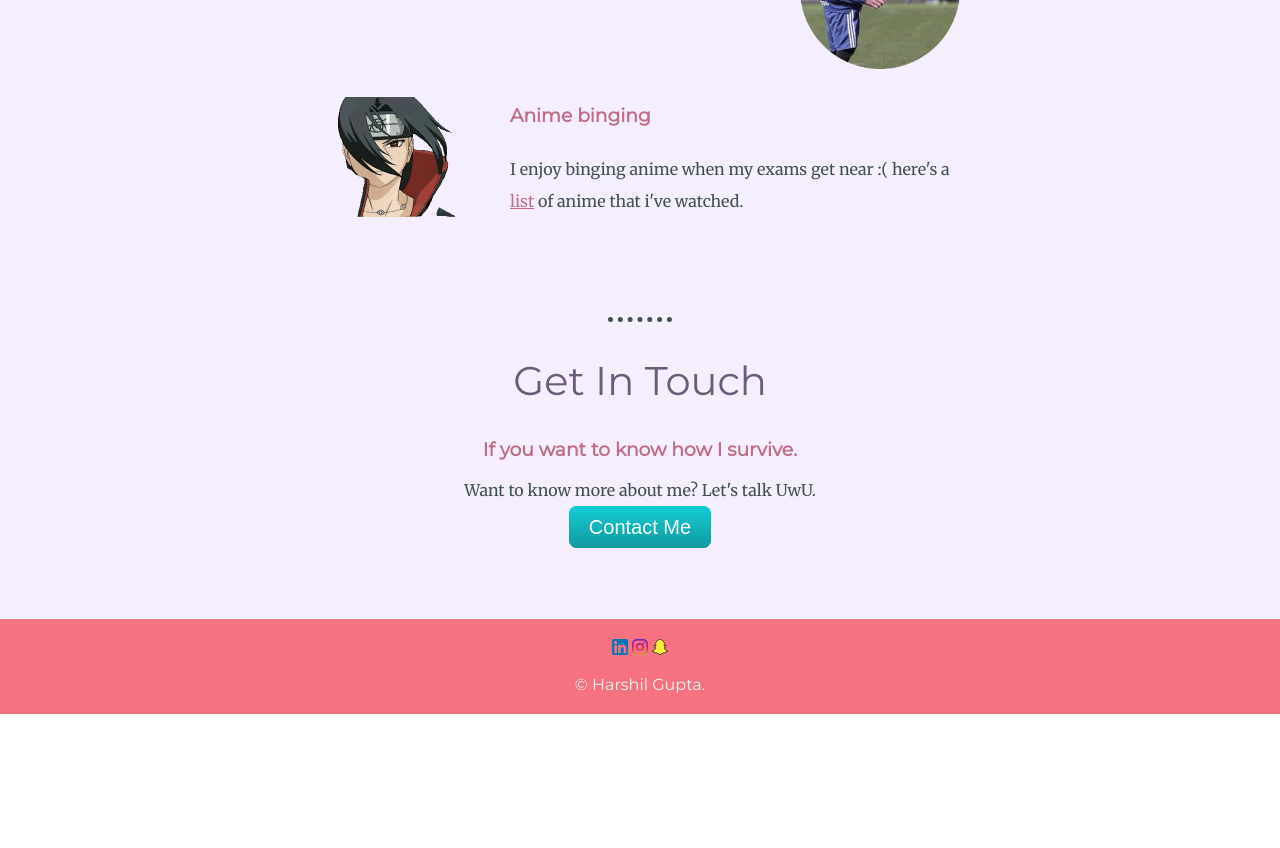
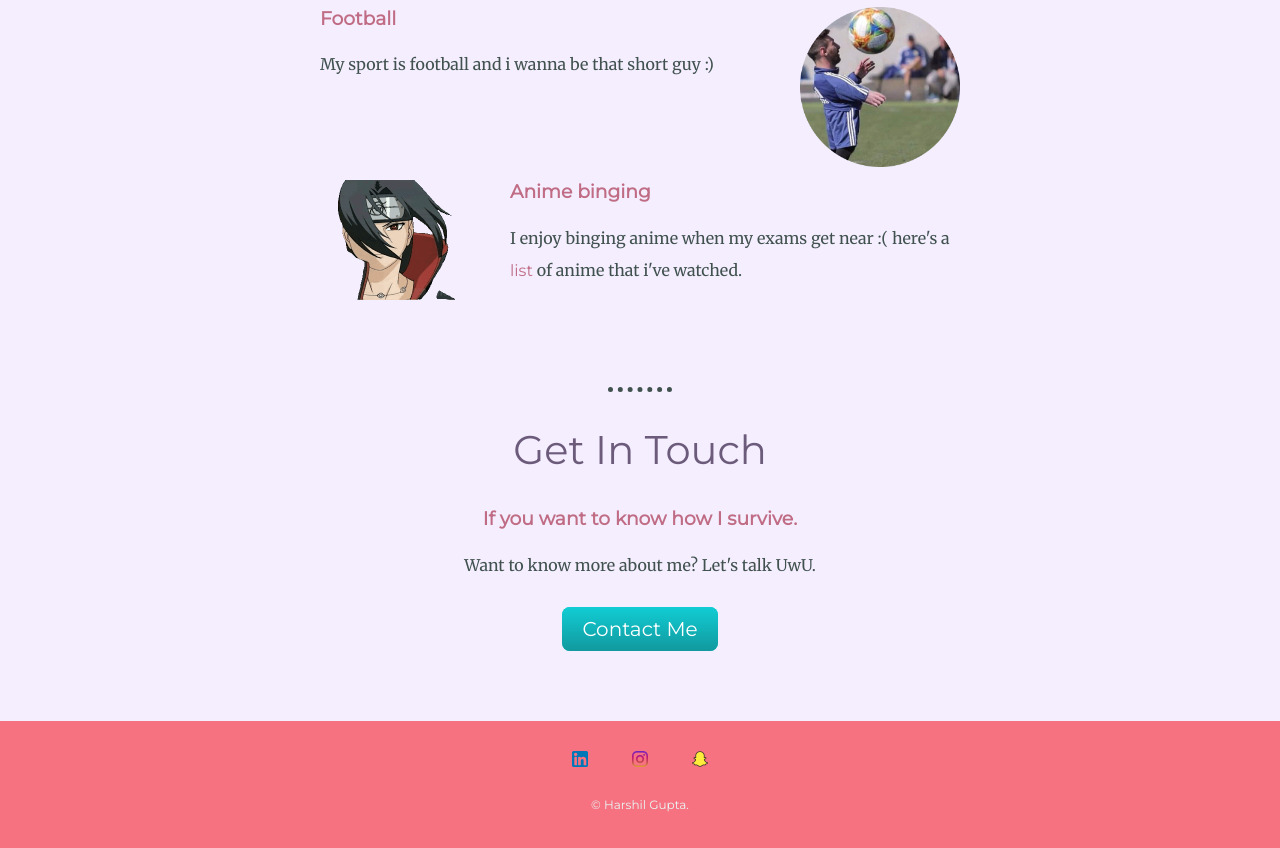
Before and after one commit to quazimo1/My_site_level_1, a plain HTML site: page index.html in a window 1280 px wide. Shown: the part 1592-2440 px from the top of the page. Before the commit the page ends 2306 px from the top, so only its background shows below. Drawn offline with Linux system fonts and the light colour scheme.

Commit message:
Update styles.css

```diff
--- a/CSS/styles.css
+++ b/CSS/styles.css
@@ -23,6 +23,7 @@ h3{
 }
 a{
 	color: #C06C84;
+	font-family: 'Montserrat', sans-serif;
 }
 
 hr{
@@ -30,6 +31,18 @@ hr{
 	border-top: dotted;
 	border-width: 5px;
 	width: 5%;
+	color: #40514E;
+}
+p{
+	line-height: 2;
+}
+
+a{
+	text-decoration: none;
+}
+
+a:hover{
+	color: #B33030;
 }
 
 .top_container{
@@ -41,7 +54,7 @@ hr{
 	width: 50%;
 	margin: 100px auto 100px auto;
 	text-align: left;
-	line-height: 2;
+
 
 }
 
@@ -76,10 +89,11 @@ hr{
 .copyright{
 	color: #EAF6F6;
 	font-family: 'Montserrat', sans-serif;
-	margin-bottom: 0;
+	font-size: 0.75rem;
 }
 .middle-container{
 	background-color: #F4EEFF;
+	padding: 100px 0;
 }
 .bottom-container{
 	background-color: #F67280;
@@ -87,10 +101,10 @@ hr{
 	padding: 20px;
 }
 
-.contact-me{
+.logo{
+	margin: 10px 20px 10px;
+}
 
-	padding-bottom: 80px;
-}
 
 .btn {
 	margin-top: 20px;
@@ -103,11 +117,13 @@ hr{
 	-webkit-border-radius: 8;
 	-moz-border-radius: 8;
 	border-radius: 8px;
-	font-family: Arial;
+	font-family: 'Montserrat', sans-serif;
 	color: #ffffff;
 	font-size: 20px;
 	padding: 10px 20px 10px 20px;
 	text-decoration: none;
+	position: relative;
+	top: 20px;
 }
 
 .btn:hover {
```
